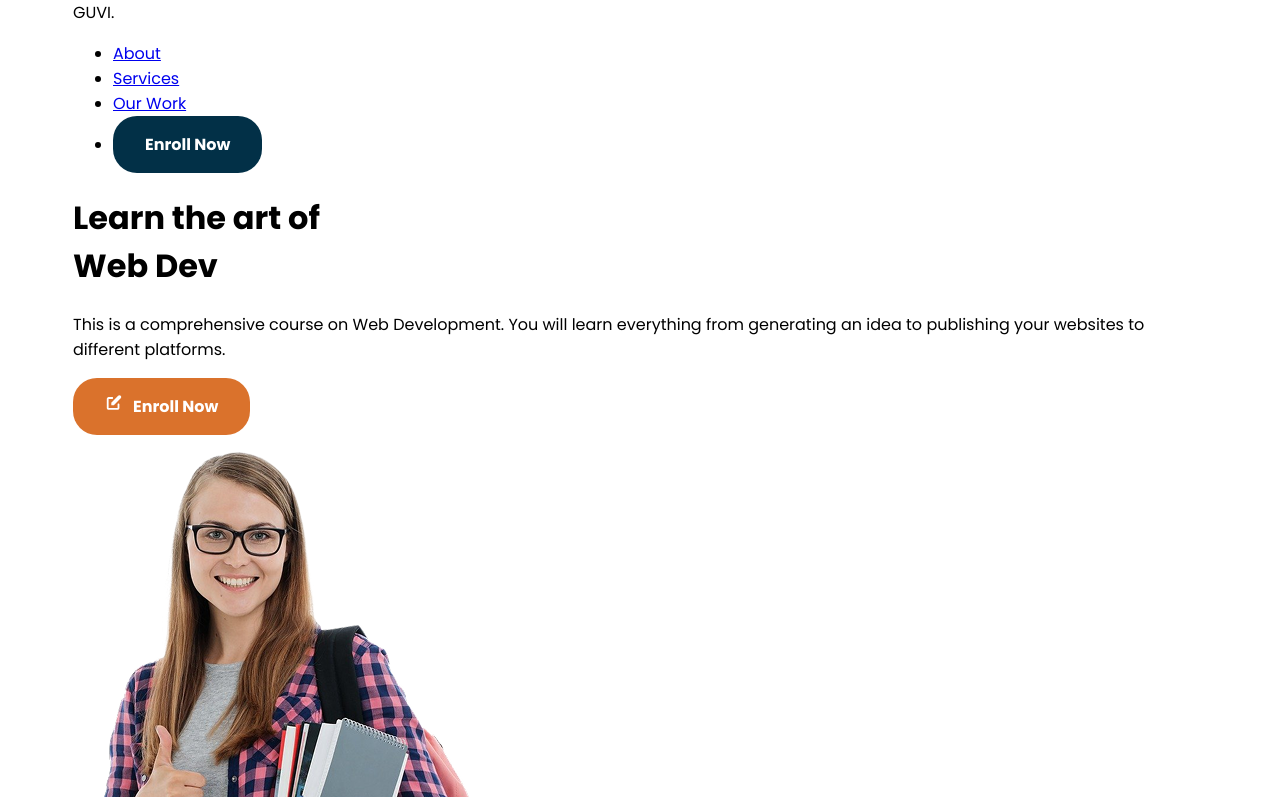
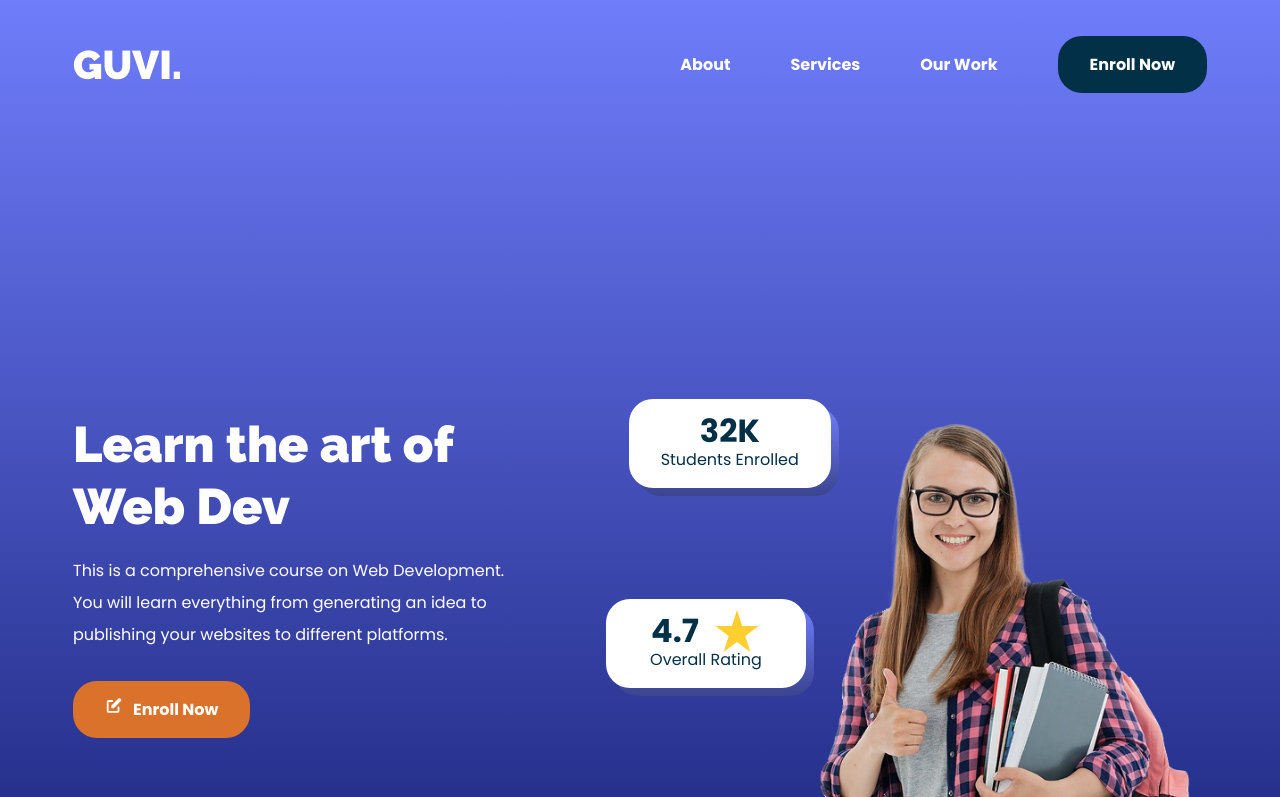
Before and after one commit to RupanR/Live-Practice-HTML-CSS, a plain HTML site: page index.html in a window 1280 px wide. Shown: the top 797 px of the page. Drawn offline with Linux system fonts and the light colour scheme.

Commit message:
header part styles completed

```diff
--- a/style.css
+++ b/style.css
@@ -49,3 +49,142 @@ body {
 .btn.enrol-icon{
     padding-left: 60px;
 }
+/* header styles*/
+header{
+  background: linear-gradient(180deg, #6f7dfb 0% , #26308C 100%);
+  height: 100vh;
+  width: 100%;
+}
+nav{
+  display: flex;
+  justify-content: space-between;
+  align-items: center;
+  /* position: fixed;
+  top: 0; */
+  width: 1134px;
+  padding: 36px 0;
+  z-index: 100;
+  transition: all 500ms ease;
+}
+
+nav .logo{
+  font-family: "Raleway", sans-serif;
+  font-weight: 900;
+  font-size: 40px;
+  color: #fff;
+}
+nav ul{
+  display: flex;
+  align-items: center;
+  gap: 60px;
+  list-style: none;
+  margin: 0;
+}
+
+nav ul li a{
+  font-weight: bold;
+  font-size: 16px;
+  color: #fff;
+  text-decoration: none;
+}
+/*
+hero section */
+.hero-section{
+    display: flex;
+    height: 100vh;
+    width: 100%;
+    align-items: center;
+    justify-content: space-between;
+    padding-top: 60px;
+    position: relative;
+    color: #fff;
+}
+.hero-section .left h1{
+  font-family: "Raleway", sans-serif;
+  font-weight: 900;
+  font-size: 50px;
+  line-height: 125%;
+  margin-bottom: 0;
+}
+.hero-section .left p{
+  font-weight: normal;
+  font-size: 16px;
+  line-height: 200%;
+  margin-bottom: 30px;
+  width: 457px;
+}
+.hero-section .left{
+  flex: 1;
+}
+
+.hero-section .right{
+  align-self: flex-end;
+}
+
+.hero-section .right img{
+  height: 520px;
+  vertical-align: middle;
+}
+.achievement-card{
+  position: absolute;
+  min-width: 200px;
+  color: var(--dark-blue-color);
+}
+
+.achievement-card .content{
+  border-radius: 24px;
+  background: #fff;
+  padding: 8px 32px;
+  z-index: 10;
+  position: relative;
+}
+
+.achievement-card.students-enrolled{
+  left: 49%;
+  top: 270px;
+}
+
+.achievement-card.overall-rating{
+  left: 47%;
+  top: 470px;
+}
+
+.achievement-card .content div{
+  display: flex;
+  align-items: center;
+  gap: 12px;
+}
+
+.achievement-card h3{
+  font-weight: bold;
+  font-size: 32px;
+  margin: 0;
+  text-align: center;
+  width: 100%;
+  flex: 1;
+}
+
+.achievement-card img{
+  flex: 1;
+  height: 42px;
+  margin-left: -24px;
+}
+
+.achievement-card p{
+  font-weight: normal;
+  font-size: 16px;
+  margin-top: -8px;
+  margin-bottom: 8px;
+  text-align: center;
+}
+
+.achievement-card .bg{
+  position: absolute;
+  height: 100%;
+  width: 100%;
+  background: linear-gradient(180deg, #6f7dfb 0% , #3B448F 100%);
+  border-radius: 24px;
+  top: 8px;
+  left: 8px;
+  z-index: 1;
+}
```
